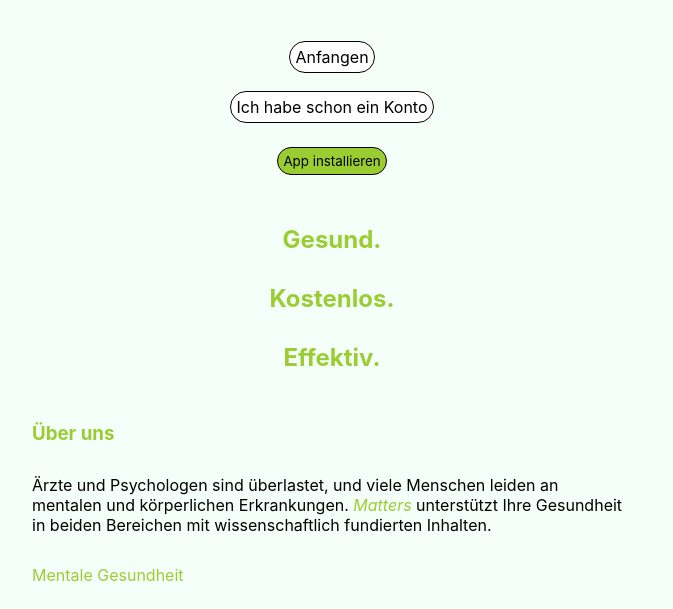
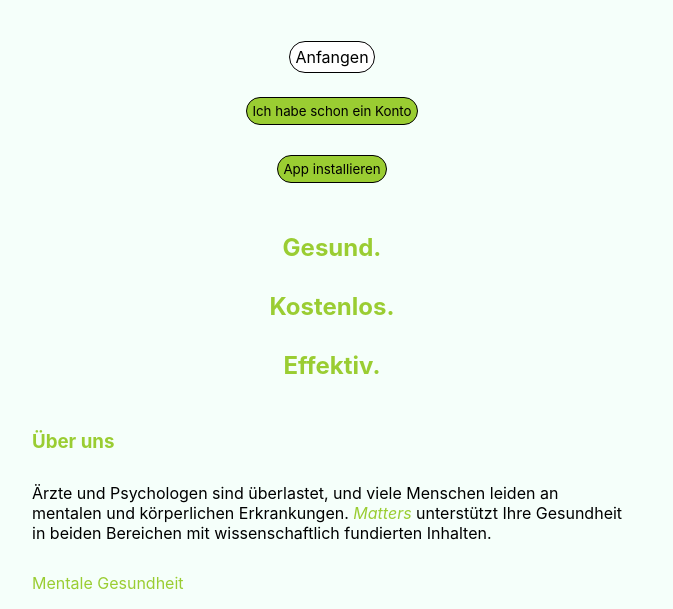
Before and after one commit to Miyukiana/Matters, a plain HTML site: page index.html in a window 1280 px wide. Shown: the part 191-800 px from the top of the page, without its empty margins (308-981 px from the left). Drawn offline with Linux system fonts and the light colour scheme.

Commit message:
index.html aktualisieren

```diff
--- a/index.html
+++ b/index.html
@@ -28,7 +28,7 @@
     </header>
     <div class="cat">
       <p id="dog"><a class="start" href="?">Anfangen</a></p>
-      <p><a class="start" href="?">Ich habe schon ein Konto</a></p>
+      <p><button id="installButton">Ich habe schon ein Konto</button></p>
       <p><button id="installButton">App installieren</button></p>
       <p id="installInstructions" style="display: none; color: yellowgreen; font-size: 16px; text-align: center; margin-top: 10px;">
         <strong>iPhone/iPad:</strong> Öffne Safari, tippe auf das Teilen-Symbol und wähle „Zum Home-Bildschirm hinzufügen“. <br>
```
